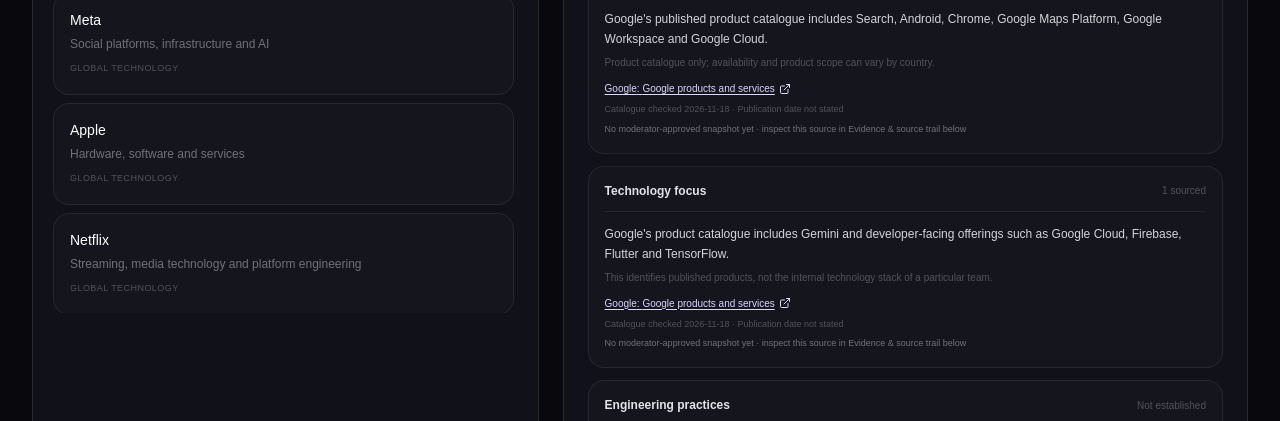
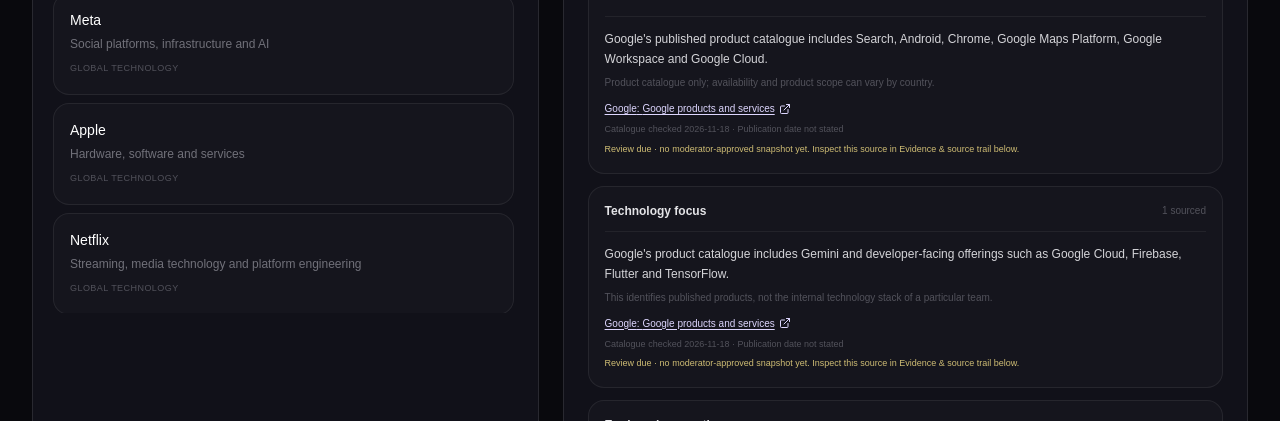
Before and after one commit to ansh44233/APEX-AI-Career-Developer-Intelligence-Platform, a Next.js app: page /features/company-intelligence in a window 1280 px wide. Shown: the part 980-1401 px from the top of the page. Built offline with nearby package versions, Linux system fonts and the light colour scheme; no server answers; the database is empty.

Commit message:
feat(company-intel): show source review due status

```diff
--- a/src/components/company-research-profile-panel.tsx
+++ b/src/components/company-research-profile-panel.tsx
@@ -4,6 +4,7 @@ import { useEffect, useMemo, useState } from "react";
 import { BookOpenCheck, ExternalLink, Lightbulb, ShieldCheck } from "lucide-react";
 import { companySnapshotFreshness, companySnapshotFreshnessLabel } from "@/lib/company-intelligence-freshness";
 import { compareApprovedSnapshotHistory } from "@/lib/company-research-change";
+import { companySourceReviewLabel } from "@/lib/company-source-review";
 import {
   getCompanyResearchProfile,
   getCompanyResearchSource,
@@ -60,7 +61,7 @@ export function CompanyResearchProfilePanel({ company }: { company: string }) {
         <div><p className="flex items-center gap-2 text-[10px] font-semibold tracking-[0.16em] text-violet-300"><BookOpenCheck className="h-4 w-4"/> COMPANY RESEARCH</p><h3 className="mt-2 text-lg font-semibold">{company}: sourced overview</h3></div>
         <span className="rounded-full border border-emerald-300/15 bg-emerald-300/[0.05] px-2.5 py-1 text-[10px] text-emerald-200"><ShieldCheck className="mr-1 inline h-3 w-3"/> Curated source summaries</span>
       </div>
-      <p className="mt-2 text-xs leading-5 text-zinc-500">These manually curated summaries link to public company disclosures. A source URL alone is not a reviewed capture: the evidence status below distinguishes approved snapshots from links that still need inspection and moderation. Snapshot age describes when content was retrieved, not whether the source is still accurate. Company-level products and platforms do not establish a specific team’s stack, practices or hiring requirements.</p>
+      <p className="mt-2 text-xs leading-5 text-zinc-500">These manually curated summaries link to public company disclosures. A source URL alone is not a reviewed capture: the evidence status below distinguishes approved snapshots from links that still need inspection and moderation. Snapshot age describes when content was retrieved, not whether the source is still accurate. Review intervals are manual operator guidance; APEX does not schedule or automatically refresh sources. Company-level products and platforms do not establish a specific team’s stack, practices or hiring requirements.</p>
 
       <div className="mt-5 space-y-3">
         {areas.map((area) => {
@@ -82,7 +83,7 @@ export function CompanyResearchProfilePanel({ company }: { company: string }) {
                       .sort((a, b) => new Date(b.retrievedAt).getTime() - new Date(a.retrievedAt).getTime());
                     const snapshot = sourceSnapshots[0];
                     if (!snapshotsLoaded) return <p className="mt-1 text-[9px] leading-4 text-zinc-500">Checking approved snapshot status…</p>;
-                    if (!snapshot) return <p className="mt-1 text-[9px] leading-4 text-zinc-500">No moderator-approved snapshot yet · inspect this source in Evidence & source trail below</p>;
+                    if (!snapshot) return <p className="mt-1 text-[9px] leading-4 text-amber-200/80">Review due · no moderator-approved snapshot yet. Inspect this source in Evidence & source trail below.</p>;
                     const freshness = companySnapshotFreshness(snapshot.retrievedAt);
                     const capturedAt = new Date(snapshot.retrievedAt);
                     const history = compareApprovedSnapshotHistory(sourceSnapshots);
@@ -95,7 +96,7 @@ export function CompanyResearchProfilePanel({ company }: { company: string }) {
                           ? "Change status unknown · only one approved snapshot is available"
                           : "Change status unknown · snapshot history metadata is incomplete";
                     return <div className="mt-1 space-y-0.5">
-                      <p className={`text-[9px] leading-4 ${freshness === "current" ? "text-emerald-200/80" : "text-amber-200/80"}`}>{companySnapshotFreshnessLabel(snapshot.retrievedAt)}</p>
+                      <p className={`text-[9px] leading-4 ${freshness === "current" ? "text-emerald-200/80" : "text-amber-200/80"}`}>{companySnapshotFreshnessLabel(snapshot.retrievedAt)}</p>\n                      <p className={`text-[9px] leading-4 ${companySourceReviewLabel(snapshot.retrievedAt, source.reviewIntervalDays).startsWith("Review overdue") ? "text-amber-200/90" : "text-zinc-500"}`}>{companySourceReviewLabel(snapshot.retrievedAt, source.reviewIntervalDays)} · interval {source.reviewIntervalDays} days</p>
                       <p className="text-[9px] leading-4 text-zinc-500">Approved capture: {Number.isFinite(capturedAt.getTime()) ? capturedAt.toLocaleDateString() : "date unavailable"} · SHA-256 {snapshot.contentHash.slice(0, 12)}…</p>
                       <p className={`text-[9px] leading-4 ${history.status === "changed" ? "text-amber-200/80" : "text-zinc-500"}`}>{changeLabel}{previousAt && Number.isFinite(previousAt.getTime()) ? " · compared with " + previousAt.toLocaleDateString() : ""}</p>
                       <p className="text-[9px] leading-4 text-zinc-600">Hash comparison detects extracted-content differences only; it does not assess the meaning or importance of a change.</p>
```
